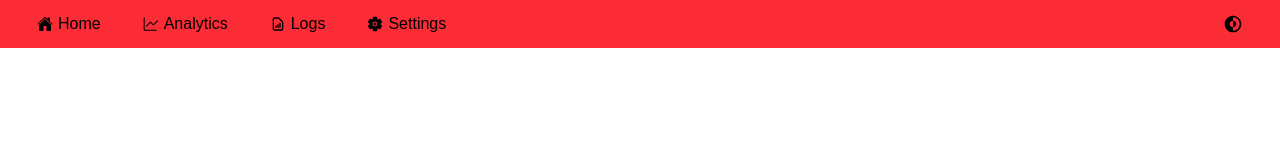
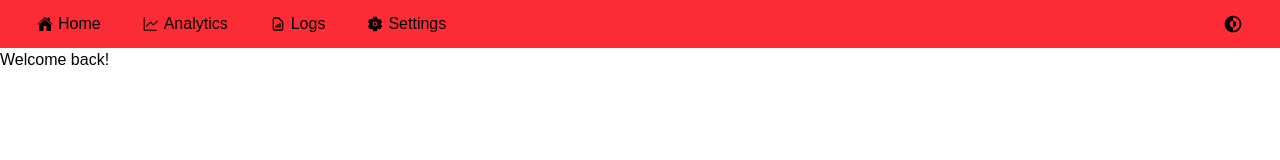
Before and after one commit to HeyImGurman/S-07-Sustainable-Living-Campaign-for-Student-Hostels, a React (Vite) app in the folder hostel-ems/: page / in a window 1280 px wide. Shown: the top 160 px of the page. Built offline with nearby package versions, Linux system fonts and the light colour scheme.

Commit message:
added dark mode

```diff
--- a/hostel-ems/src/App.jsx
+++ b/hostel-ems/src/App.jsx
@@ -1,3 +1,4 @@
+import Dashboard from './components/Dashboard';
 import TaskBar from './components/TaskBar';
 import { useState , useEffect } from 'react';
 
@@ -14,6 +15,12 @@ export default function App() {
         darkMode = {darkMode}
         setDarkMode = {setDarkMode}
         />
+
+        <Dashboard
+        darkMode = {darkMode}
+        setDarkMode = {setDarkMode}
+        />
+
         </>
       );
 }
--- a/hostel-ems/src/components/Dashboard.jsx
+++ b/hostel-ems/src/components/Dashboard.jsx
@@ -0,0 +1,8 @@
+export default function Dashboard() {
+    return(
+        <>
+            <p>Welcome back!</p>
+
+        </>
+    );
+}
--- a/hostel-ems/src/components/TaskBar.jsx
+++ b/hostel-ems/src/components/TaskBar.jsx
@@ -13,7 +13,7 @@ export default function Taskbar({ darkMode, setDarkMode }) {
   console.log(darkMode)
 
   return(
-    <div className='w-screen font-pliant'>
+    <div className='w-screen font-pliant font-brand'>
       <div className='w-screen h-[3rem] flex justify-left pl-[2rem] items-center bg-red-500 gap-[2rem]'>
 
         <div className='flex justify-center rounded-[5px] pl-[5px] pr-[5px] items-center gap-[5px] cursor-pointer transition-colors duration-300 ease-in-out hover:bg-red-400'><IoHome /><p>Home</p></div>
--- a/hostel-ems/src/index.css
+++ b/hostel-ems/src/index.css
@@ -9,3 +9,7 @@ body.dark {
 body {
   font-family: "pliant", sans-serif;
 }
+
+@theme {
+    --font-brand: "Pliant", sans-serif;
+}
```
